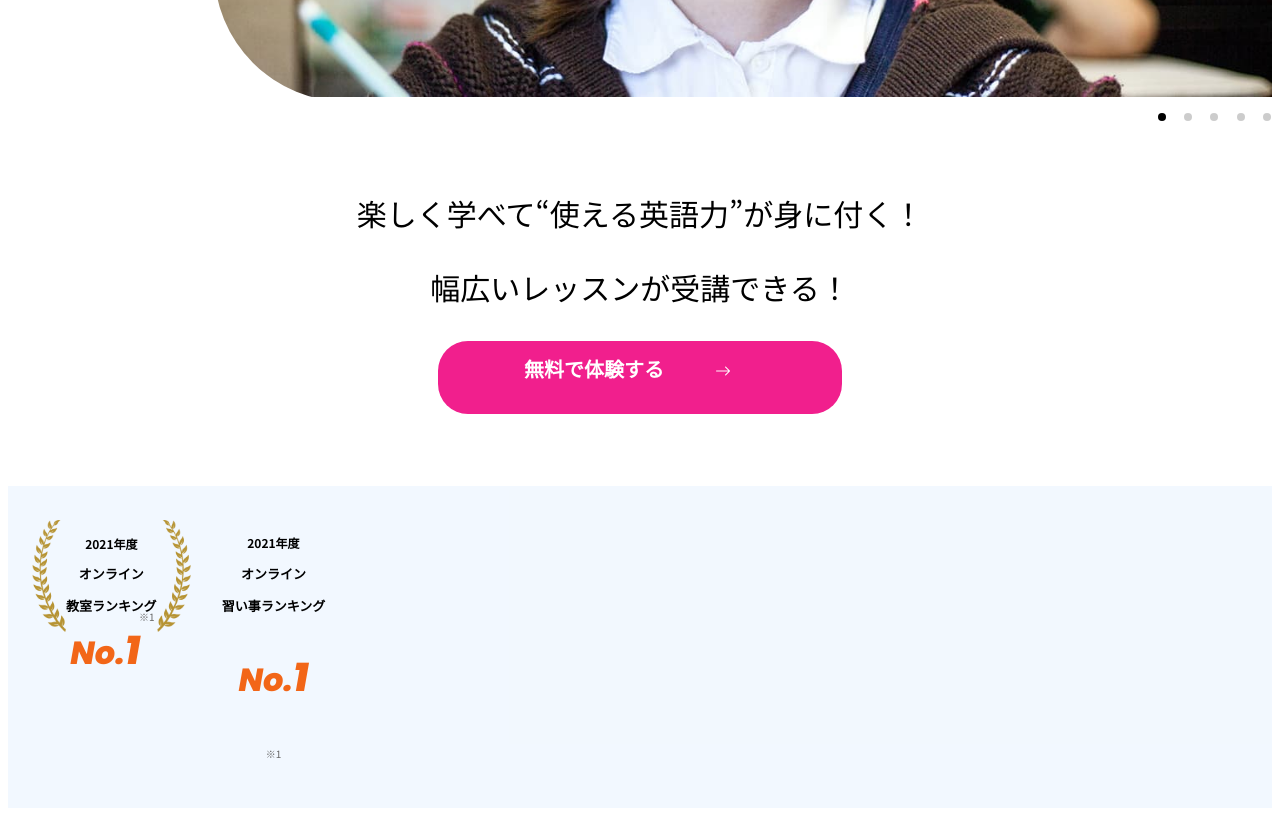
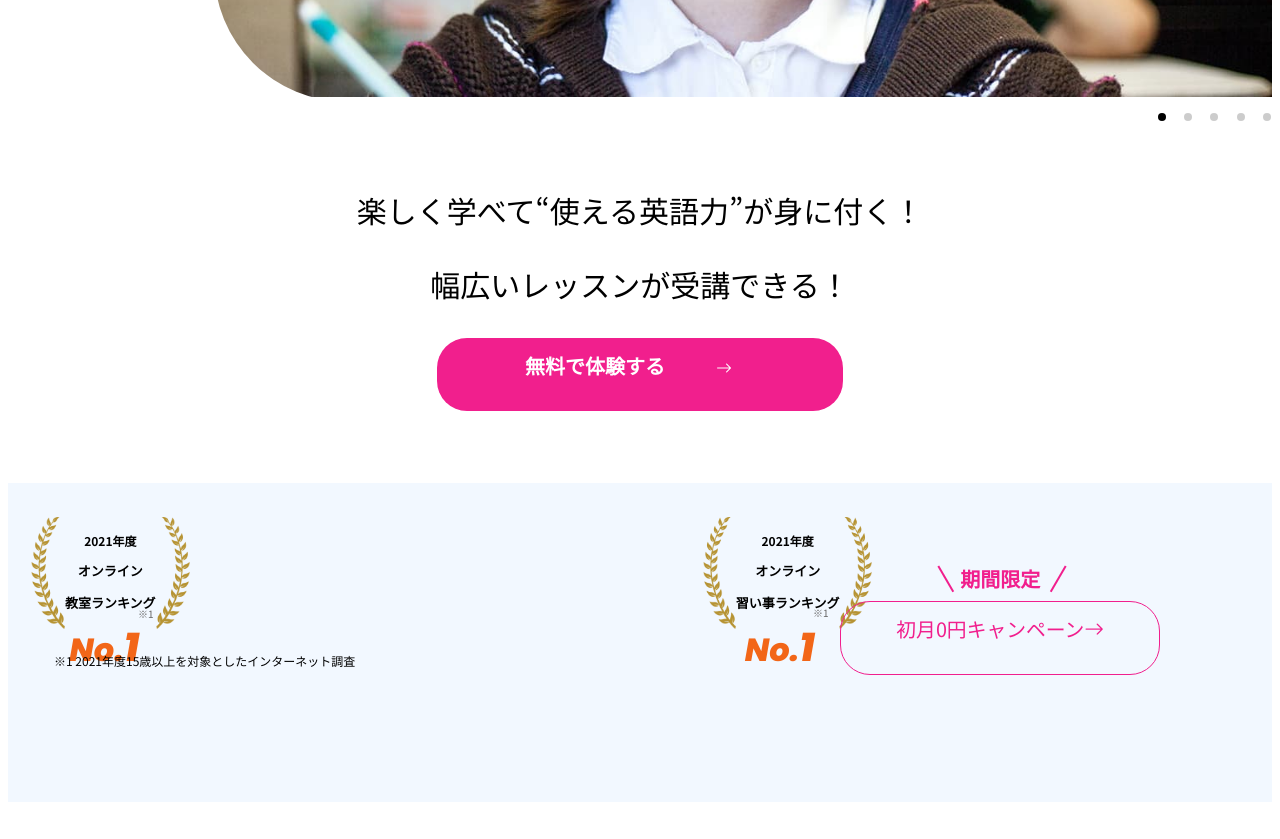
Before and after one commit to LeafField/EnglishClass, a website built with webpack: page src/index.html in a window 1280 px wide. Shown: the part 527-1366 px from the top of the page. Before the commit the page ends 1343 px from the top, so only its background shows below. Built offline with nearby package versions, Linux system fonts and the light colour scheme.

Commit message:
ランキングセクションの作成

```diff
--- a/src/index.html
+++ b/src/index.html
@@ -142,6 +142,7 @@
     </section>
 
     <section class="ranking">
+      <div class="ranking__container">
         <div class="ranking__banner">
           <div class="ranking__banner--left">
             <img src="./images/campaign/frame_left.png" alt="">
@@ -153,14 +154,21 @@
             <img class="right-img" src="./images/campaign/frame_right.png" alt="">
           </div>
           <div class="ranking__banner--right">
+            <img class="left-img" src="./images/campaign/frame_left.png" alt="">
             <p class="year">2021年度</p>
             <p class="online">オンライン</p>
             <p class="classroom">習い事ランキング</p>
             <p class="one">No.<span>1</span></p>
             <span>※1</span>
+            <img class="right-img" src="./images/campaign/frame_right.png" alt="">
+          </div>
+          <p class="ranking__banner--annotation">※1 2021年度15歳以上を対象としたインターネット調査</p>
+        </div>
+        <div class="ranking__button">
+          <p class="ranking__button--campaign">期間限定</p>
+          <a class="ranking__button--main" href="#">初月0円キャンペーン<i class="bi bi-arrow-right"></i></a>
         </div>
       </div>
-      <div class="ranking__button"></div>
     </section>
   </main>
 
--- a/src/styles/_hero.scss
+++ b/src/styles/_hero.scss
@@ -4,6 +4,7 @@
   padding-top: rem(50);
   padding-bottom: rem(40);
   @include mq(pc) {
+    padding-top: rem(47);
     padding-bottom: rem(72);
   }
 
@@ -17,6 +18,10 @@
 
     & p + p {
       margin-top: rem(6);
+
+      @include mq(pc) {
+        margin-top: rem(7);
+      }
     }
   }
 
@@ -47,7 +52,7 @@
       height: rem(60);
       margin-top: rem(32);
       padding-top: rem(13);
-      padding-left: rem(86);
+      padding-left: rem(88);
     }
 
     & > i {
--- a/src/styles/_ranking.scss
+++ b/src/styles/_ranking.scss
@@ -6,14 +6,38 @@
   width: auto;
   text-align: center;
 
+  @include mq(pc) {
+    height: rem(319);
+  }
+
+  &__container {
+    @include mq(pc) {
+      display: flex;
+      justify-content: space-between;
+      height: 100%;
+    }
+  }
+
   &__banner {
     display: flex;
+    position: relative;
+    width: 57%;
+    height: 100%;
+    justify-content: space-between;
+
+    &--annotation {
+      position: absolute;
+      font-size: rem(12);
+      top: rem(157);
+      left: rem(46);
+      white-space: nowrap;
+    }
   }
 
   &__banner--left {
     position: relative;
     top: rem(37);
-    left: rem(58);
+    left: rem(57);
 
     & > img:nth-child(1) {
       position: absolute;
@@ -71,8 +95,8 @@
 
   &__banner--right {
     position: relative;
-    top: rem(36);
-    left: rem(123);
+    top: rem(37);
+    left: rem(111);
 
     & .year {
       font-size: rem(12);
@@ -82,16 +106,21 @@
     & .online {
       font-size: rem(13);
       font-weight: bold;
+      margin-top: rem(4);
     }
 
     & .classroom {
       font-size: rem(13);
       font-weight: bold;
+      margin-top: rem(3);
     }
 
     & > span {
       font-size: rem(10);
       color: #666;
+      position: absolute;
+      top: rem(85);
+      right: rem(11);
     }
 
     & .one {
@@ -100,10 +129,89 @@
       font-style: italic;
       color: #f26618;
       font-family: "Poppins";
+      margin-top: rem(-8);
+      margin-left: rem(-16);
 
       & > span {
         font-size: rem(40);
       }
     }
+
+    & > .left-img {
+      position: absolute;
+      height: rem(112);
+      left: rem(-33);
+      top: rem(-3);
+    }
+    & > .right-img {
+      position: absolute;
+      height: rem(112);
+      right: rem(-33);
+      top: rem(-3);
+    }
   }
 }
+
+// ランキングセクション下部
+
+.ranking {
+  &__button {
+    margin-top: rem(81);
+
+    @include mq(pc) {
+      width: 43%;
+    }
+
+    &--campaign {
+      font-size: rem(20);
+      font-weight: bold;
+      color: #f11f8d;
+      position: relative;
+      width: fit-content;
+      margin: 0 auto;
+
+      &::before {
+        display: block;
+        position: absolute;
+        content: "";
+        height: rem(1.5);
+        width: rem(30);
+        background-color: #f11f8d;
+        top: rem(14);
+        left: rem(-29);
+        transform: rotate(60deg);
+      }
+
+      &::after {
+        content: "";
+        display: block;
+        position: absolute;
+        height: rem(1.5);
+        width: rem(30);
+        background-color: #f11f8d;
+        transform: rotate(-60deg);
+        top: rem(14);
+        right: rem(-33);
+      }
+    }
+
+    &--main {
+      display: block;
+      text-decoration: none;
+      color: #f11f8d;
+      border: rem(1.5) solid #f11f8d;
+      border-radius: rem(30);
+      width: rem(318);
+      height: rem(60);
+      margin: rem(8) auto;
+      font-size: rem(19.8);
+      padding-top: rem(12);
+      position: relative;
+
+      & > i {
+        right: 18px;
+        top: 15px;
+      }
+    }
+  }
+}
--- a/src/styles/style.scss
+++ b/src/styles/style.scss
@@ -44,7 +44,7 @@ body {
 .header {
   position: fixed;
   z-index: 100;
-  width: calc(100vw - 1rem);
+  width: calc(100% - 1rem);
   height: rem(66);
   background-color: #0079f2;
   box-shadow: 0 0 10px 0 rgba(0, 0, 0, 0.2);
```
Lines whose indentation alone changed are shown as unchanged.
